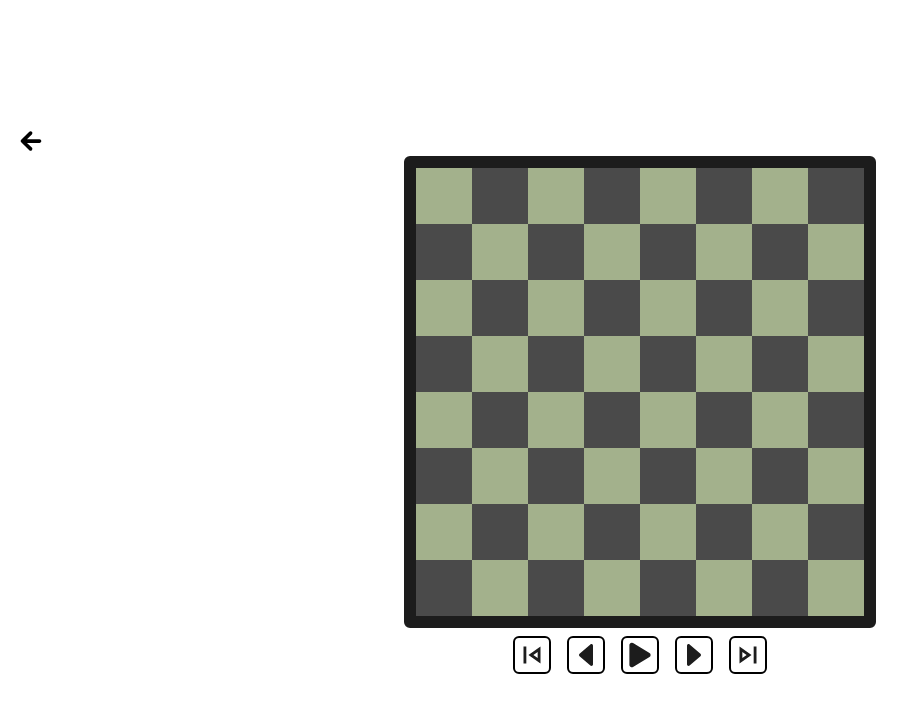
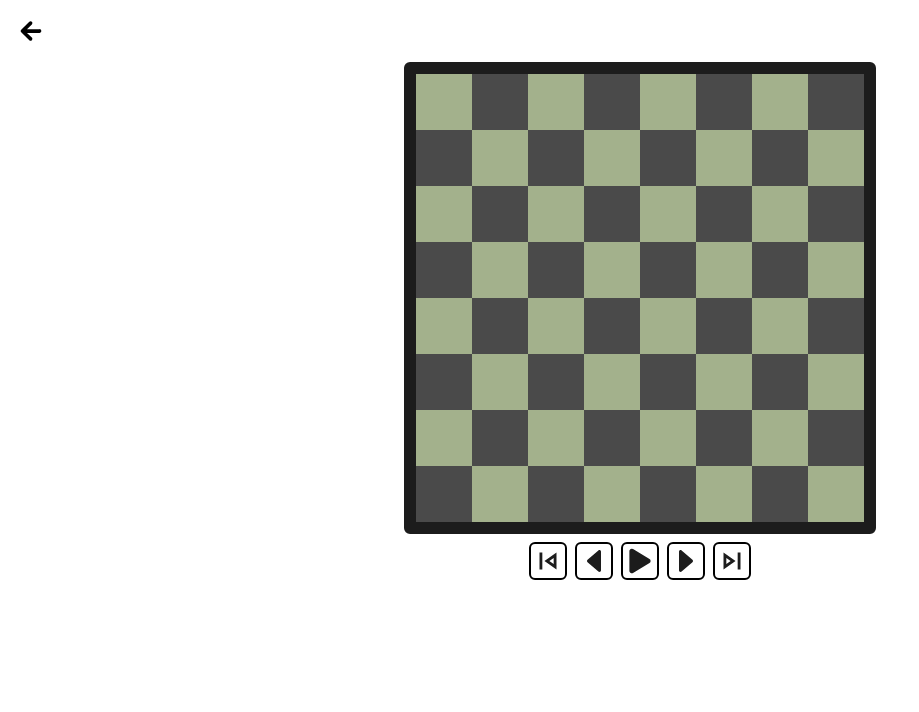
Before and after one commit to vishwak5599/chess-testapp, a Next.js app: page /AnalysisPage/1 in a window 1280 px wide. Shown: the top 712 px of the page, without its empty margins (0-919 px from the left). Built offline with nearby package versions, Linux system fonts and the light colour scheme.

Commit message:
corrected posi of back button in both analysis and gameId pages

```diff
--- a/src/app/AnalysisPage/[gameId]/page.tsx
+++ b/src/app/AnalysisPage/[gameId]/page.tsx
@@ -397,14 +397,13 @@ const GameDetails = () => {
     ]
 
     return(
-        <div className="flex flex-col justify-center items-center overflow-hidden h-screen w-screen">
+        <div className="flex flex-col overflow-hidden h-screen w-screen">
             <audio ref={audioRefCastle} src="/sounds/castling.mp3" />
             <audio ref={audioRefCapture} src="/sounds/capture.mp3" />
             <audio ref={audioRefMove} src="/sounds/move.mp3" />
-            <div className="flex justify-start items-center w-screen pb-2 md:py-0 md:px-4">
-                <button onClick={()=>router.push('/AnalysisPage')} className="flex justify-center items-center"><div className=""><IoMdArrowRoundBack size={getSizeArrow()}/></div></button>
-            </div>
             <audio ref={audioRefGameOverCheckMate} src="/sounds/gameovercheckmate.mp3" />
+            <button onClick={()=>router.push('/AnalysisPage')} className="flex items-center w-screen m-2 md:m-4"><IoMdArrowRoundBack size={getSizeArrow()}/></button>
+            <div className="flex flex-col items-center">
                 <div className="rounded-md" style={{border:`${windowSize >= 768 ? "12px" : "6px"} solid ${themeArray[theme].s}`}}>
                     {board.map((row,i)=>(
                         <div key={i} className="flex justify-center items-center">
@@ -434,7 +433,7 @@ const GameDetails = () => {
                         </div>
                     ))}
                 </div>
-            <div className="flex gap-4 mt-2">
+                <div className="flex gap-1 md:gap-2 mt-2">
                     <div><MdOutlineSkipPrevious size={getSize()} color={`${themeArray[theme].s}`} className="border-2 border-black rounded-md" onClick={()=>handleStartingBoard()} /></div>
                     <div><IoCaretBackOutline size={getSize()} color={`${themeArray[theme].s}`} className="border-2 border-black rounded-md" onClick={()=>previousMove()}/></div>
                     {isMovesPlaying ? <IoPause size={getSize()} color={`${themeArray[theme].s}`} className="border-2 border-black rounded-md" onClick={()=>setIsMovesPlaying(false)}/> : <IoPlay size={getSize()} color={`${themeArray[theme].s}`} className="border-2 border-black rounded-md" onClick={()=>setIsMovesPlaying(true)}/>}
@@ -442,6 +441,7 @@ const GameDetails = () => {
                     <div><MdOutlineSkipNext size={getSize()} color={`${themeArray[theme].s}`} className="border-2 border-black rounded-md" onClick={()=>handleLastBoard()} /></div>
                 </div>
             </div>
+        </div>
     )
 }
 
--- a/src/app/AnalysisPage/page.tsx
+++ b/src/app/AnalysisPage/page.tsx
@@ -67,7 +67,6 @@ const AnalysisPage = () => {
             }
         setBoardData(prevGames)
     }
-
     },[])
 
     const themeArray = [
@@ -82,10 +81,8 @@ const AnalysisPage = () => {
 
     return(
         <div className="flex flex-col mb-2 md:mb-4">
-            <div className="flex justify-between items-center m-2 md:m-4">
-                <button onClick={()=>router.push('/')} className="flex items-center"><div className=""><IoMdArrowRoundBack size={getSizeArrow()}/></div></button>
-                <div className="flex justify-center flex-grow"><div className="text-black font-extrabold text-xl md:text-3xl font-anticDidone justify-center -ml-6 md:-ml-8">ANALYSIS</div></div>
-            </div>
+            <button onClick={()=>router.push('/')} className="flex items-center m-2 md:m-4"><IoMdArrowRoundBack size={getSizeArrow()}/></button>
+            <div className="text-black font-extrabold text-xl md:text-3xl font-anticDidone flex justify-center mb-2 md:mb-4">ANALYSIS</div>
             <div className="flex flex-wrap justify-center items-center px-3 gap-3">
                 {boardData && boardData.map((item,index)=>(
                     <div key={index} className="flex flex-col justify-center items-center w-[45%] md:w-[32%] rounded-md cursor-pointer" onClick={()=>router.push(`/AnalysisPage/${item.gameId}`)}>
```
Lines whose indentation alone changed are shown as unchanged.
